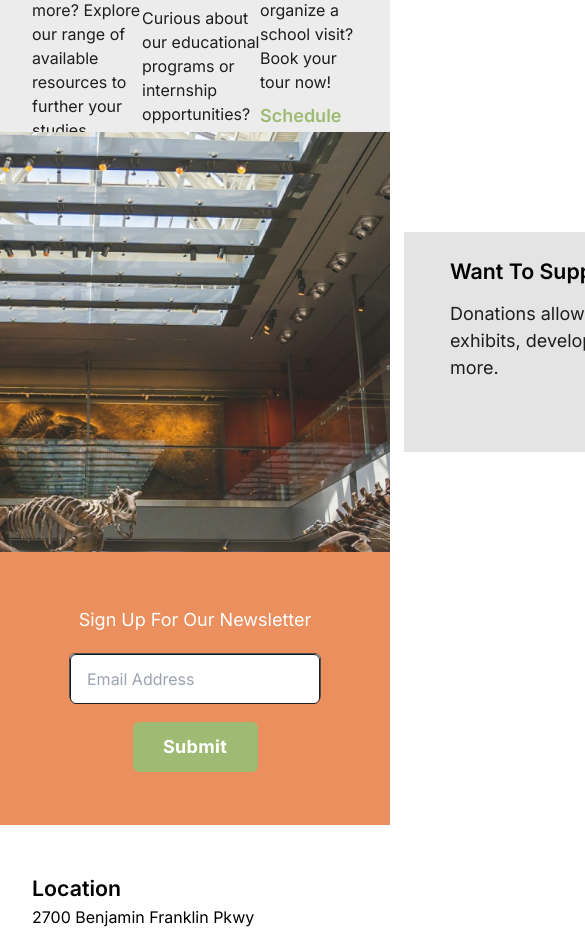
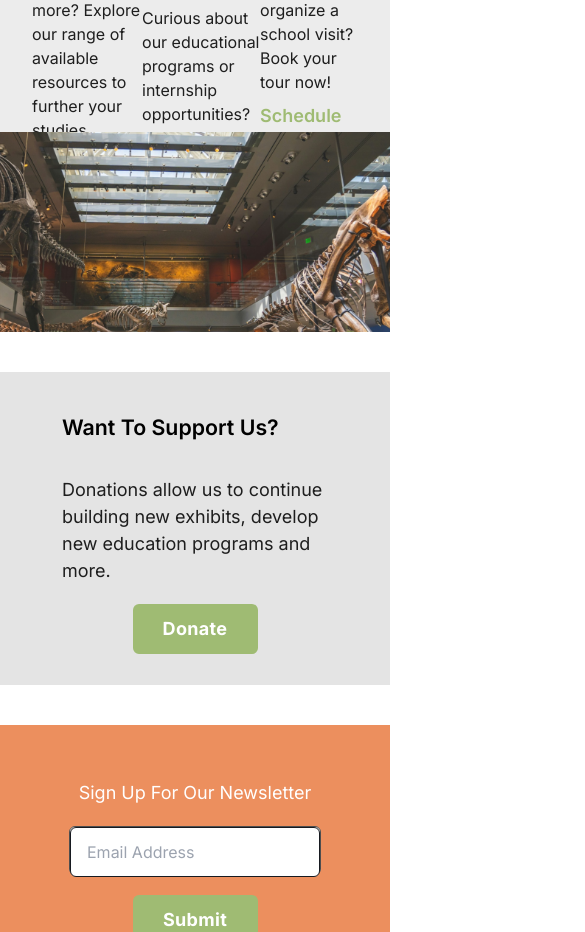
Before and after one commit to faoroj/FossilDiscoveryLab, a React (Vite) app in the folder FossilDiscoveryLab/: page / in a window 390 px wide. Shown: the part 4863-5795 px from the top of the page, 585 px wide, since content can reach past the window. Built offline with nearby package versions, Linux system fonts and the light colour scheme.

Commit message:
Donate Responsiveness

```diff
--- a/FossilDiscoveryLab/src/components/home/Donate.jsx
+++ b/FossilDiscoveryLab/src/components/home/Donate.jsx
@@ -7,10 +7,11 @@ const Donate = () => {
       <img
         src={DonateBanner}
         alt='Exhibit'
-        className='flex-shrink-0 self-stretch w-full h-[420px] object-cover'
+        className='w-full h-[200px] sm:h-[420px] ss:h-[300px] object-cover'
       />
 
-      <div className='bg-[rgba(217,217,217,0.7)] absolute w-[500px] h-[220px] inset-0 top-[100px] left-[404px]'>
+      <div className='bg-[rgba(217,217,217,0.7)] relative sm:absolute w-full sm:w-[500px] sm:h-[220px] my-10 sm:my-0 h-auto
+        inset-0 p-4 flex justify-center flex-col gap-5 sm:gap-0 sm:left-[20%] sm:top-[20%]'>
 
         <h1 className='text-semibold-21 pt-6 px-[46px]'>Want To Support Us?</h1>
 
@@ -21,7 +22,6 @@ const Donate = () => {
         <div className='flexCenter'>
           <button className='custom__button__bevel custom__button__medium mb-[15px]'>Donate</button>
         </div>
-
       </div>
 
 
```
